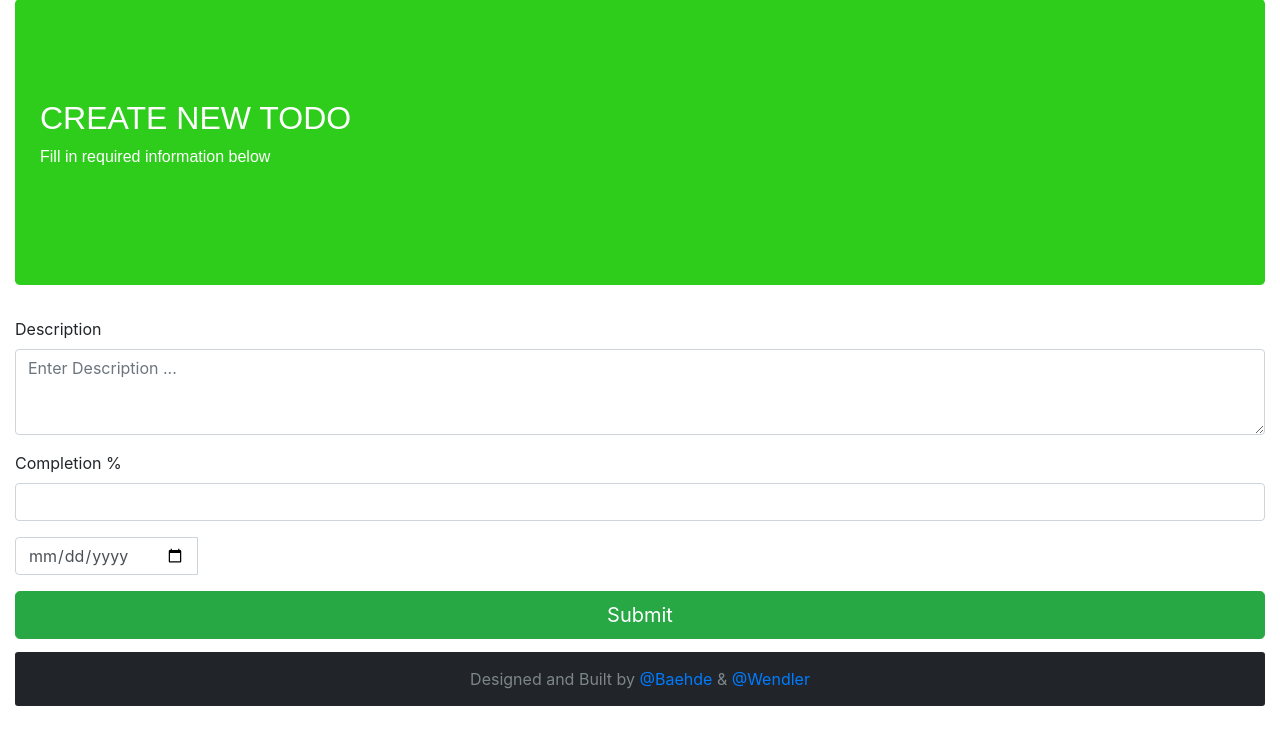
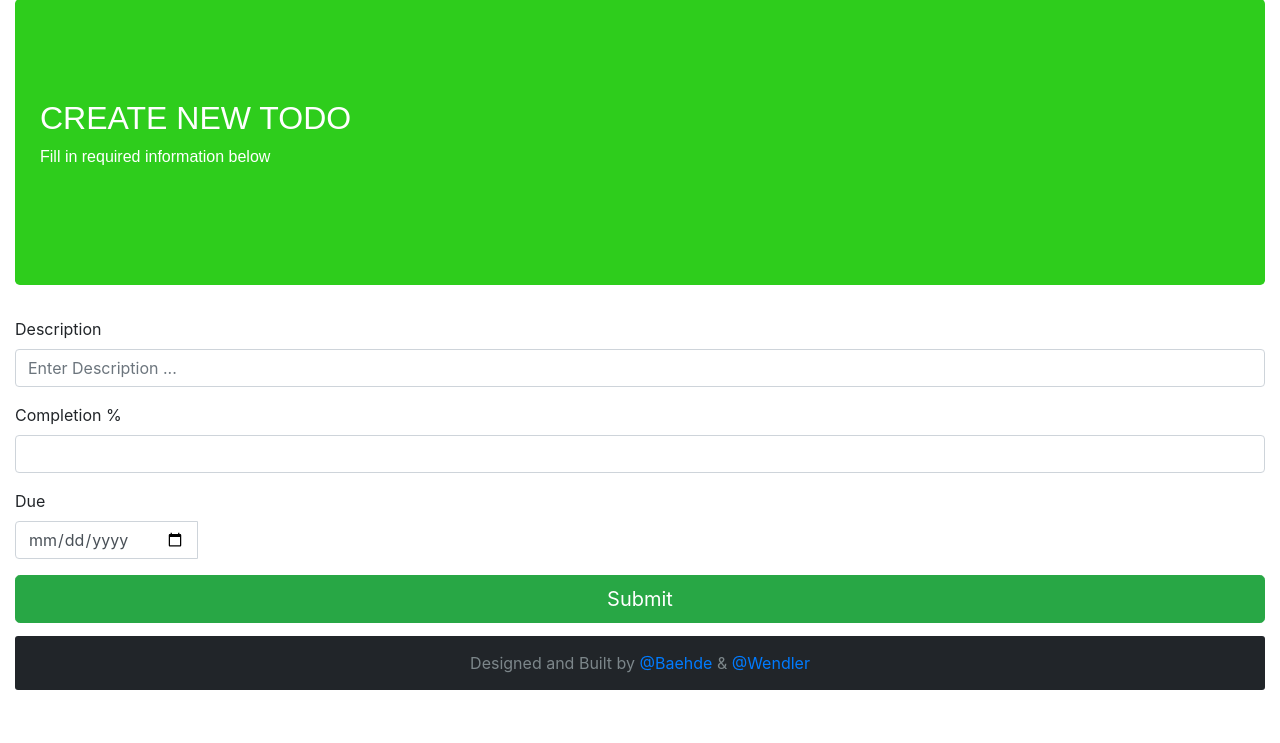
Before and after one commit to Pazifistin/SS18-PJSN2, a Django app: page /todoBoard/new/ in a window 1280 px wide. Shown: the part 57-800 px from the top of the page. Run offline with Django 3.2, Linux system fonts and the light colour scheme; some libraries are stand-ins or nearby versions.

Commit message:
now able to create and delete TODOs editing is half done - still need to display 'old' values

```diff
--- a/todoBoard/templates/todoBoard/createTodo.html
+++ b/todoBoard/templates/todoBoard/createTodo.html
@@ -37,30 +37,39 @@
                 </p>
             </div>
             <!-- Form for Todo creation -->
-            <form>
+            <form action="{% url 'todoBoard:newSubmit' %}" method="post">
+                {% csrf_token %}
                 <div class="form-group">
                     <label for="description">
                         Description
                     </label>
-                    <textarea class="form-control" id="description" rows="3" placeholder="Enter Description ...">{{ description }}</textarea>
+                    <input type="textarea" class="form-control" id="description" required="True" rows="3" placeholder="Enter Description ..." name="description" value="{{ description }}">
                 </div>
                 <div class="form-group ">
                     <label for="completion">
                         Completion %
                     </label>
-                    <input type="number" class="form-control" id="completion" />
+                    <input type="number" class="form-control" id="completion" required="True" name="completion" value="{{ completion }}">
                 </div>
                 <div class="row">
                     <div class="col-xs-6 col-md-2">
                         <div class="form-group">
-                            <div class='input-group date' id='due'>
-                                <input type='date' class="form-control" />
+                            <label for="due">
+                                Due
+                            </label>
+                            <div class='input-group date'>
+                                <input type='date' class="form-control" id="due" required="True" name="due" value="{{ due }}"/>
                                 <span class="input-group-addon">
                                 <span class="glyphicon glyphicon-calendar"></span>
                                 </span>
                             </div>
                         </div>
                     </div>
+                    {% if error_msg %}
+                        <div class="alert alert-danger">
+                          <strong>Error:</strong> {{ context.error_msg }}
+                        </div>
+                    {% endif %}
                     <!-- add functionality to picker later -->
                     <script type="text/javascript">
                         $(function () {
@@ -68,9 +77,7 @@
                         });
                     </script>
                 </div>
-                <a class="btn btn-success btn-lg btn-block"  href="{% url 'todoBoard:newSubmit' %}">
-                Submit
-                </a>
+                <input type="submit" class="btn btn-success btn-lg btn-block" value="Submit">
             </form>
             <footer class="container-fluid text-center">
                 Designed and Built by <a href="https://github.com/8dzed2">@Baehde</a> & <a href="https://github.com/Pazifistin">@Wendler</a>
--- a/todoBoard/templates/todoBoard/index.html
+++ b/todoBoard/templates/todoBoard/index.html
@@ -53,7 +53,7 @@
             <div class="row">
                 <!-- "col-xs/md-12" : table adapts to desktop, tablet and smartphone-->
                 <div class="col-xs-12 col-md-12">
-                    <h2> My To-Do List <span><a class="btn btn-success"  href="createTodo.html">Create new Todo</a></span></h2>
+                    <h2> My To-Do List <span><a class="btn btn-success"  href="{% url 'todoBoard:new' %}">Create new Todo</a></span></h2>
 
                     {% if all_todos %}
                         <table class="table">
@@ -90,8 +90,7 @@
                                             <a class="btn btn-primary" href="{% url 'todoBoard:edit' todo.id %}">
                                             Edit
                                             </a>
-                                            <a class="btn btn-danger" href="{% url 'todoBoard:delete' todo.id %}" method="post">
-                                                {% csrf_token %}
+                                            <a class="btn btn-danger" href="{% url 'todoBoard:delete' todo.id %}">
                                             Delete
                                             </a>
                                         </div>
--- a/todoBoard/urls.py
+++ b/todoBoard/urls.py
@@ -8,5 +8,6 @@ urlpatterns = [
     path('new/', views.new, name='new'),
     path('new/new/', views.newsubmit, name='newSubmit'),
     re_path(r'^edit/(?P<pk>[0-9]+)/$', views.edit, name='edit'),
+    re_path(r'^edit/(?P<pk>[0-9]+)/submit/$', views.editsubmit, name='editSubmit'),
     re_path(r'^edit/(?P<pk>[0-9]+)/delete/$', views.delete, name='delete'),
 ]
--- a/todoBoard/views.py
+++ b/todoBoard/views.py
@@ -1,5 +1,5 @@
 from django.shortcuts import render, get_object_or_404, redirect
-from django.http import Http404
+import datetime
 from .models import Todo
 
 
@@ -16,8 +16,30 @@ def new(request):
 
 # gets called when the submit button is hit on the createTodo.html
 def newsubmit(request):
-    description = request.POST['description']
-    return redirect('')
+    try:
+        description = request.POST['description']
+        completion = request.POST['completion']
+        due = request.POST['due']
+    except KeyError:
+        return render(request, 'todoBoard/createTodo.html', {'error_msg': "Invalid data submitted"})
+    else:
+        if len(str(description)) > 160:
+            return render(request, 'todoBoard/createTodo.html', {'error_msg': "description must be <= 160 characters"})
+        if len(str(description)) == 0:
+            return render(request, 'todoBoard/createTodo.html', {'error_msg': "description must be > 0 characters"})
+
+        if not completion or int(str(completion)) < 0 or int(str(completion)) > 100:
+            return render(request, 'todoBoard/createTodo.html', {'error_msg': "completion % must be >= 0 and <= 100"})
+
+        try:
+            datetime.datetime.strptime(due, '%Y-%m-%d')
+        except ValueError:
+            return render(request, 'todoBoard/createTodo.html', {'error_msg': "invalid date"})
+        else:
+            # everything went well
+            todo = Todo(description=description, completion=completion, due=due)
+            todo.save()
+    return redirect('todoBoard:index')
 
 
 def edit(request, pk):
@@ -25,7 +47,34 @@ def edit(request, pk):
     return render(request, 'todoBoard/editTodo.html', {'todo': todo})
 
 
+def editsubmit(request, pk):
+    try:
+        description = request.POST['description']
+        completion = request.POST['completion']
+        due = request.POST['due']
+    except KeyError:
+        return render(request, 'todoBoard/editTodo.html', {'error_msg': "Invalid data submitted"})
+    else:
+        if len(str(description)) > 160:
+            return render(request, 'todoBoard/editTodo.html', {'error_msg': "description must be <= 160 characters"})
+        if len(str(description)) == 0:
+            return render(request, 'todoBoard/editTodo.html', {'error_msg': "description must be > 0 characters"})
+
+        if not completion or int(str(completion)) < 0 or int(str(completion)) > 100:
+            return render(request, 'todoBoard/editTodo.html', {'error_msg': "completion % must be >= 0 and <= 100"})
+
+        try:
+            datetime.datetime.strptime(due, '%Y-%m-%d')
+        except ValueError:
+            return render(request, 'todoBoard/editTodo.html', {'error_msg': "invalid date"})
+        else:
+            # everything went well
+            todo = Todo(description=description, completion=completion, due=due)
+            todo.save()
+    return redirect('todoBoard:index')
+
+
 def delete(request, pk):
     todo = get_object_or_404(Todo, id=pk)
     Todo.objects.filter(id=pk).delete()
-    return redirect('')
+    return redirect('todoBoard:index')
--- a/website/urls.py
+++ b/website/urls.py
@@ -16,10 +16,10 @@ Including another URLconf
 from django.contrib import admin
 from django.urls import path
 from django.urls import include
-from django.shortcuts import redirect
+from django.views.generic import RedirectView
 
 urlpatterns = [
-    #path('', redirect(todoBoard.index)),
     path('admin/', admin.site.urls),
     path('todoBoard/', include('todoBoard.urls')),
+    path('', RedirectView.as_view(pattern_name='todoBoard:index', permanent=True)),
 ]
```
Also changed, not shown: todoBoard/templates/todoBoard/editTodo.html (+19 -20 lines), db.sqlite3.
